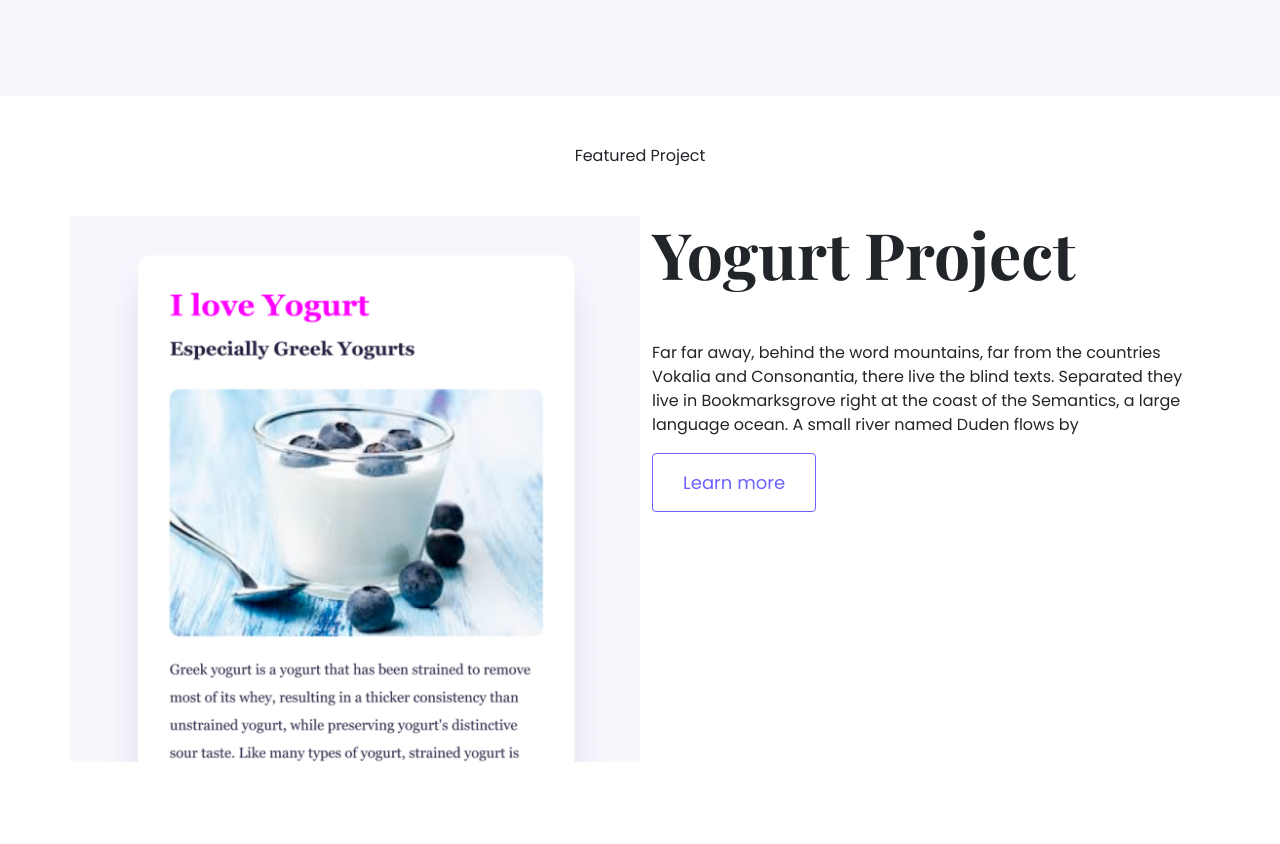
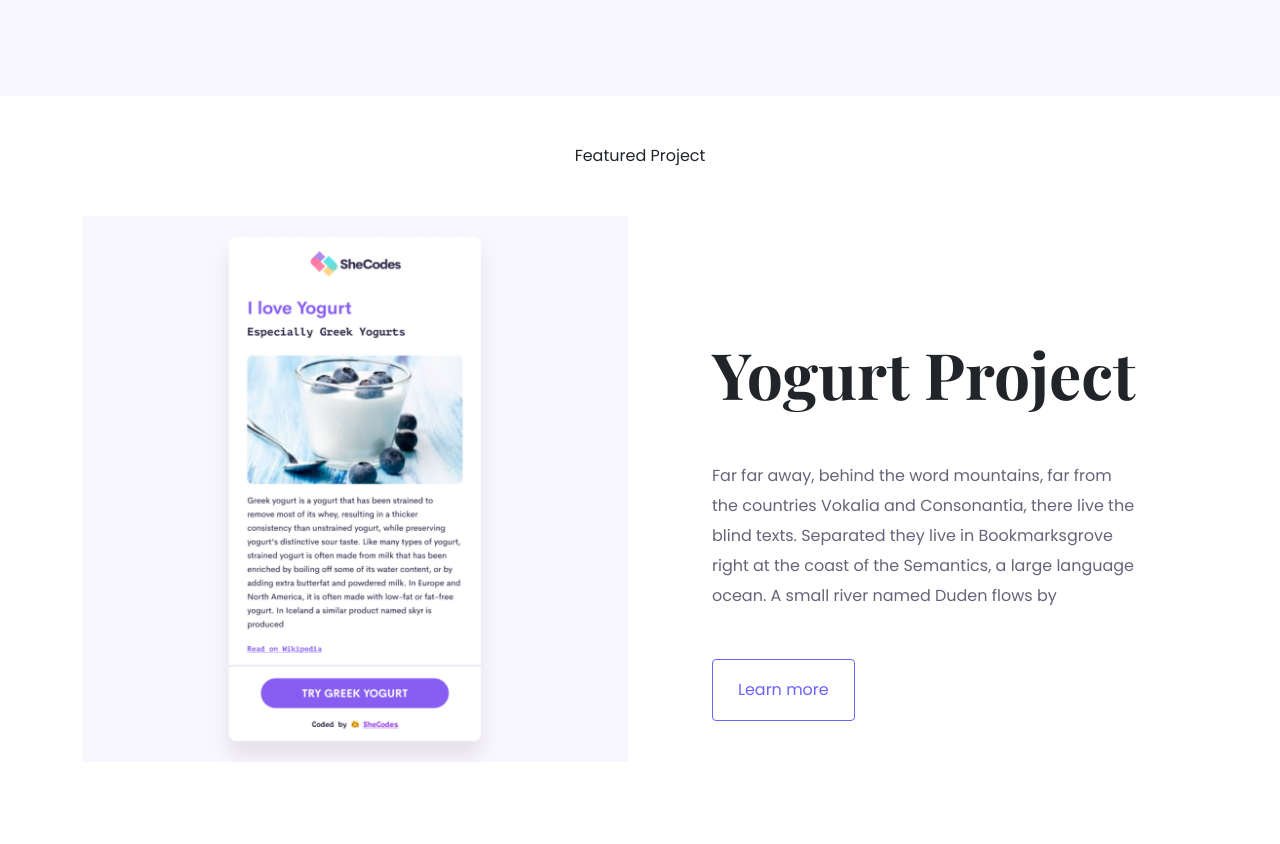
Before and after one commit to JosefineCodes/portfolio-project, a plain HTML site: page index.html in a window 1280 px wide. Shown: the part 806-1650 px from the top of the page. Before the commit the page ends 1568 px from the top, so only its background shows below. Drawn offline with nearby package versions, Linux system fonts and the light colour scheme.

Commit message:
added images, made some changes to css

```diff
--- a/index.html
+++ b/index.html
@@ -47,19 +47,21 @@
     </div>
     <p class="text-center mt-5 mb-5">Featured Project</p>
     <div class="container">
-      <div class="row">
-        <div class="col-6 project-image">
-          <img src="/images/yogurt.png" alt="" class="img-fluid" />
+      <div class="row mb-5">
+        <div class="col d-none d-md-block project-image">
+          <img src="/images/yoghurt.jpg" alt="" class="img-fluid" />
         </div>
-        <div class="col-6">
-          <h2 class="mb-5">Yogurt Project</h2>
-          <p>
-            Far far away, behind the word mountains, far from the countries
-            Vokalia and Consonantia, there live the blind texts. Separated they
-            live in Bookmarksgrove right at the coast of the Semantics, a large
-            language ocean. A small river named Duden flows by
-          </p>
-          <a href="#" class="btn btn-branding-outline">Learn more</a>
+        <div class="col">
+          <div class="project-description">
+            <h2 class="mb-5">Yogurt Project</h2>
+            <p class="mb-5">
+              Far far away, behind the word mountains, far from the countries
+              Vokalia and Consonantia, there live the blind texts. Separated
+              they live in Bookmarksgrove right at the coast of the Semantics, a
+              large language ocean. A small river named Duden flows by
+            </p>
+            <a href="#" class="btn btn-branding-outline">Learn more</a>
+          </div>
         </div>
       </div>
     </div>
--- a/src/styles.css
+++ b/src/styles.css
@@ -58,8 +58,8 @@ h2 {
   padding: 18px 45px;
 }
 .btn-branding-outline {
-  font-size: 18px;
-  padding: 15px 30px;
+  font-size: 16px;
+  padding: 18px 25px;
   background-color: #fff;
   color: var(--branding-color);
   border-radius: 4px;
@@ -67,5 +67,12 @@ h2 {
 }
 
 .project-image {
-  background-color: var(--secondary-color);
 }
+.project-description {
+  padding: 120px 60px;
+}
+.project-description p {
+  font-size: 16px;
+  color: rgba(39, 33, 66, 0.7);
+  line-height: 30px;
+}
```
Also changed, not shown: images/dictionary.jpg (added), images/weather.jpg (added), images/yoghurt.jpg (added).
